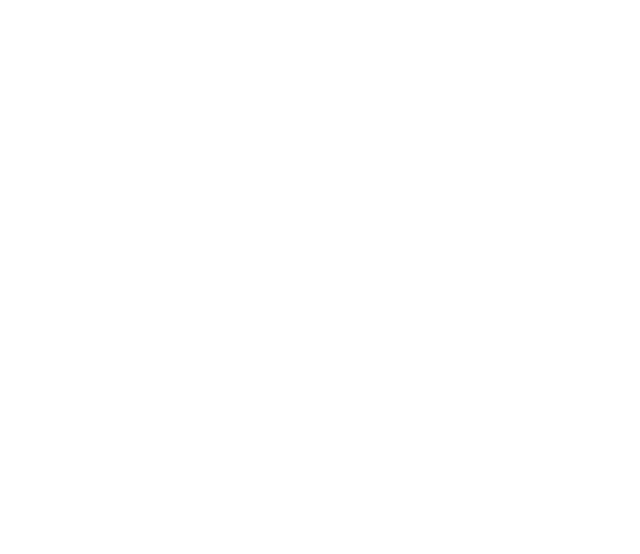
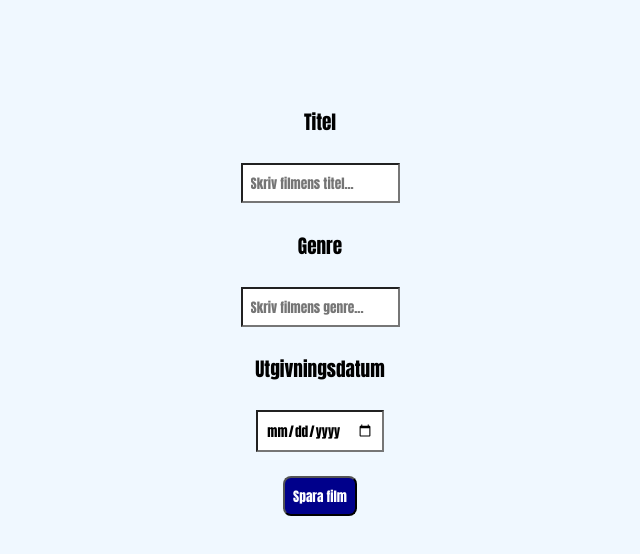
Before and after one commit to Lellisinthewoods/De-ve-de, a plain HTML site: page public/index.html in a window 1280 px wide. Shown: the whole page, without its empty margins (320-960 px from the left). Drawn offline with Linux system fonts and the light colour scheme.

Commit message:
added basic css

```diff
--- a/public/index.html
+++ b/public/index.html
@@ -8,7 +8,13 @@
     <title>De-ve-de</title>
 </head>
 <body>
-
+    <header></header>
+    <main>
+        <p>Titel</p><input type="text" placeholder="Skriv filmens titel...">
+        <p>Genre</p><input type="text" placeholder="Skriv filmens genre...">
+        <p>Utgivningsdatum</p><input type="date">
+        <button>Spara film</button>
+    </main>
     <script type="module" src="myScript.js"></script>
 </body>
 </html>
--- a/public/myScript.js
+++ b/public/myScript.js
@@ -18,6 +18,3 @@ const firebaseConfig = {
 const app = initializeApp(firebaseConfig);
 
 console.log("hej hej!");
-
-export{app}
-console.log(app)
--- a/public/style.css
+++ b/public/style.css
@@ -0,0 +1,40 @@
+*{
+    box-sizing: border-box;
+    background-color: aliceblue;
+    font-family:Impact, Haettenschweiler, 'Arial Narrow Bold', sans-serif;
+}
+
+header{
+    min-height: 5rem;
+}
+
+main{
+    display: flex;
+    align-items: center;
+    justify-content: center;
+    flex-direction: column;
+    font-size:larger;
+}
+
+input{
+    margin:0.5rem;
+    padding:0.5rem;
+    background-color:white;
+}
+
+button{
+    color: white;
+    background-color:darkblue;
+    padding:0.5rem;
+    margin: 1rem;
+    border-top-left-radius: 0.5rem;
+    border-top-right-radius: 0.5rem;
+    border-bottom-left-radius: 0.5rem;
+    border-bottom-right-radius: 0.5rem;
+}
+
+button:hover{
+    background-color: rgb(0, 0, 57);
+    padding:1rem;
+    margin:0.5rem;
+}
```
